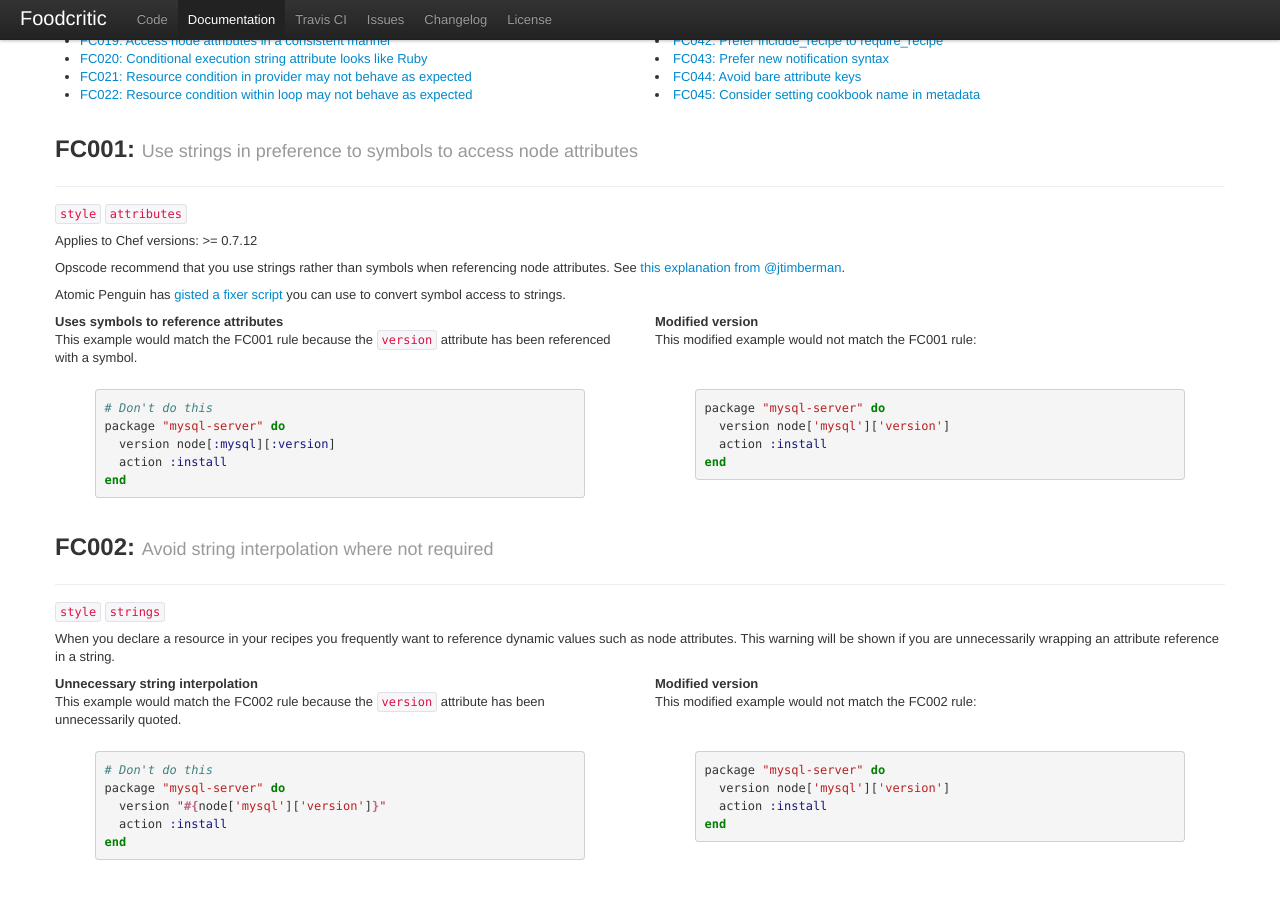
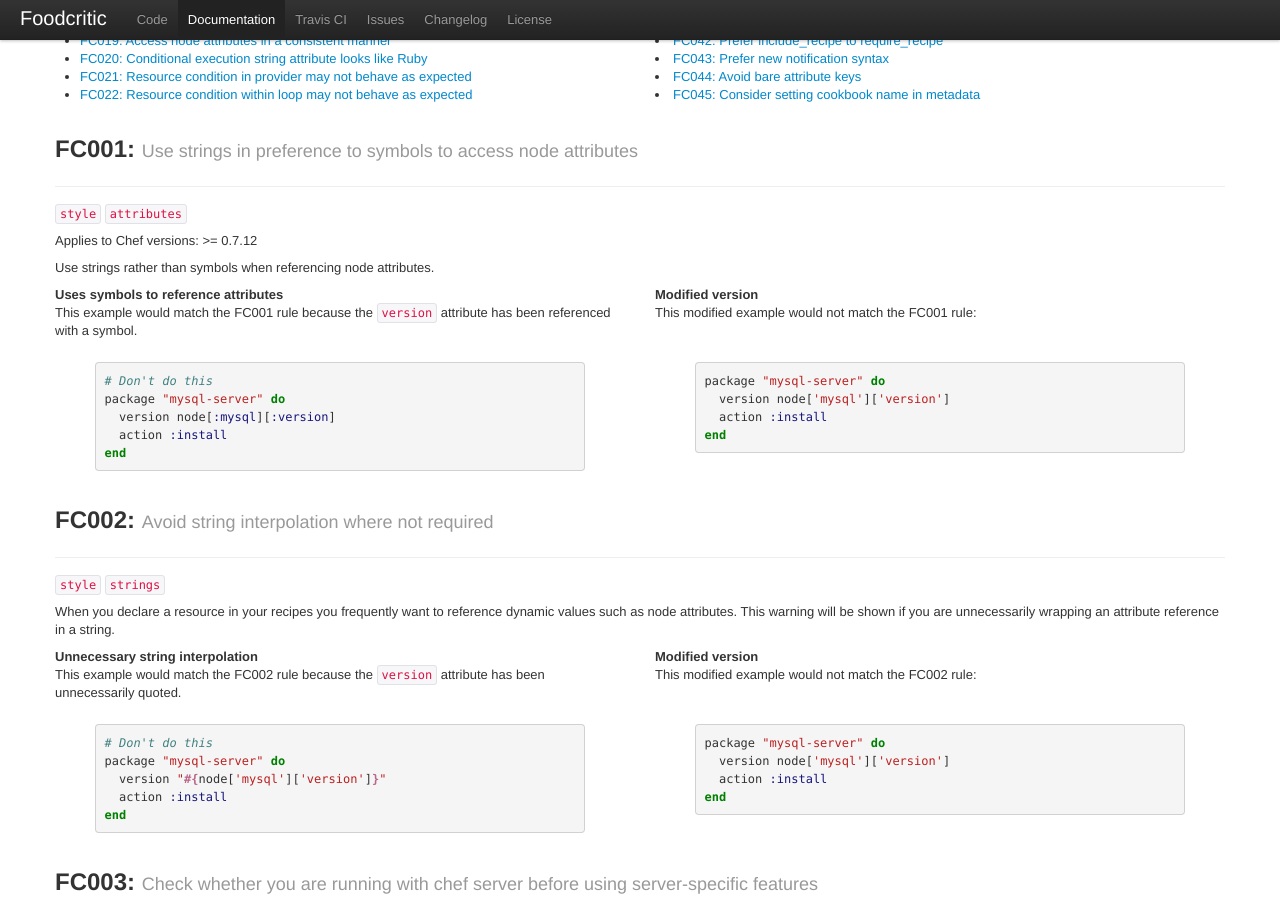
Before and after one commit to Foodcritic/foodcritic, a Jekyll site: the page built from index.html, in a window 1280 px wide and 900 px high, scrolled down 1679 px. Built offline with Jekyll 4.4.1, drawn with Linux system fonts in a browser that asks for light colours.

Commit message:
Update text on FC001

```diff
--- a/index.html
+++ b/index.html
@@ -9,11 +9,7 @@ rules:
       - attributes
     applies_to: '>= 0.7.12'
     summary: |
-      Opscode recommend that you use strings rather than symbols when referencing node attributes.
-      See [this explanation from @jtimberman](https://github.com/acrmp/foodcritic/issues/1).
-
-      Atomic Penguin has [gisted a fixer script](https://gist.github.com/2968356)
-      you can use to convert symbol access to strings.
+      Use strings rather than symbols when referencing node attributes.
     examples:
       - title: Uses symbols to reference attributes
         text: This example would match the FC001 rule because the `version` attribute has been referenced with a symbol.
```
